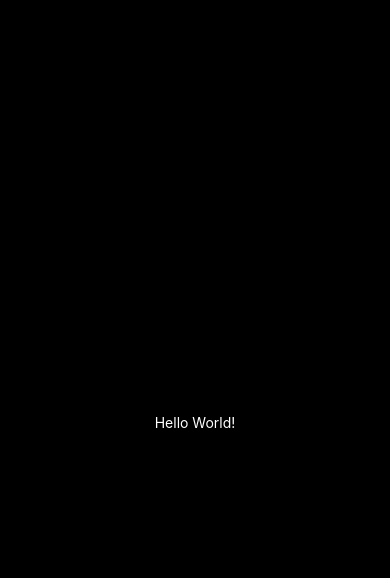
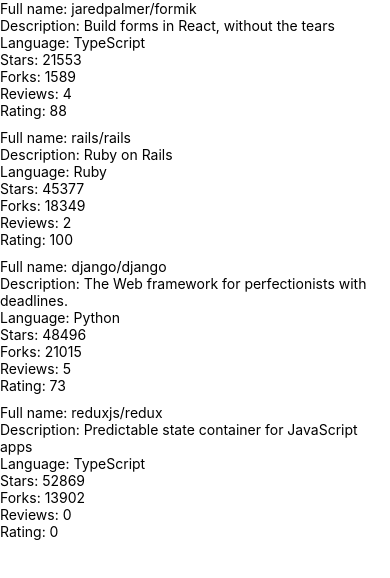
Before and after one commit to jaureguio/full-stack-open-2020-part10, a React Native app in the folder rate-repository-app/: screen / in a window 390 px wide. Shown: the top 578 px of the page. Built offline with nearby package versions, Linux system fonts and the light colour scheme.

Commit message:
feat: solution 10.3, create <RepositoryList /> basic implementation

```diff
--- a/rate-repository-app/App.tsx
+++ b/rate-repository-app/App.tsx
@@ -1,24 +1,8 @@
-import { StatusBar } from 'expo-status-bar';
 import React from 'react';
-import { StyleSheet, Text, View } from 'react-native';
+
+import { Main } from './src/components/Main';
 
 export default function App(): React.ReactElement {
-  return (
-    <View style={styles.container}>
-      <Text style={styles.text}>Hello World!</Text>
-      <StatusBar style="auto" />
-    </View>
-  );
+  console.log('Loggin from APP');
+  return <Main />;
 }
-
-const styles = StyleSheet.create({
-  container: {
-    flex: 1,
-    backgroundColor: '#000',
-    alignItems: 'center',
-    justifyContent: 'center',
-  },
-  text: {
-    color: '#fff',
-  }
-});
--- /dev/null
+++ b/rate-repository-app/src/components/Main.tsx
@@ -0,0 +1,22 @@
+import React from 'react';
+import Constants from 'expo-constants';
+import { StyleSheet, View } from 'react-native';
+
+import RepositoryList from './RepositoryList';
+
+const styles = StyleSheet.create({
+  container: {
+    marginTop: Constants.statusBarHeight,
+    flexGrow: 1,
+    flexShrink: 1,
+  }
+});
+
+export function Main(): React.ReactElement {
+  console.log('LOGGIN FROM MAIN');
+  return (
+    <View style={styles.container}>
+      <RepositoryList />
+    </View>
+  );
+}
--- /dev/null
+++ b/rate-repository-app/src/components/RepositoryItem.tsx
@@ -0,0 +1,18 @@
+import React from 'react';
+import { View, Text } from 'react-native';
+
+import { RepositoryItemProps } from "../types";
+
+const RepositoryItem: React.FC<RepositoryItemProps> = ({ repo }) => (
+  <View>
+    <Text>Full name: {repo.fullName}</Text>
+    <Text>Description: {repo.description}</Text>
+    <Text>Language: {repo.language}</Text>
+    <Text>Stars: {repo.stargazersCount}</Text>
+    <Text>Forks: {repo.forksCount}</Text>
+    <Text>Reviews: {repo.reviewCount}</Text>
+    <Text>Rating: {repo.ratingAverage}</Text>
+  </View>
+);
+
+export default RepositoryItem;
--- /dev/null
+++ b/rate-repository-app/src/components/RepositoryList.tsx
@@ -0,0 +1,72 @@
+import React from 'react';
+import { FlatList, View, StyleSheet } from 'react-native';
+
+import { Repository } from '../types';
+
+import RepositoryItem from './RepositoryItem';
+
+const styles = StyleSheet.create({
+  separator: {
+    height: 10,
+  }
+});
+
+const repositories: Repository[] = [
+  {
+    id: 'jaredpalmet.formik',
+    fullName: 'jaredpalmer/formik',
+    description: 'Build forms in React, without the tears',
+    language: 'TypeScript',
+    forksCount: 1589,
+    stargazersCount: 21553,
+    ratingAverage: 88,
+    reviewCount: 4,
+    ownerAvatarUrl: 'https://avatars2.githubusercontent.com/u/4060187?v=4',
+  },
+  {
+    id: 'rails.rails',
+    fullName: 'rails/rails',
+    description: 'Ruby on Rails',
+    language: 'Ruby',
+    forksCount: 18349,
+    stargazersCount: 45377,
+    ratingAverage: 100,
+    reviewCount: 2,
+    ownerAvatarUrl: 'https://avatars1.githubusercontent.com/u/4223?v=4',
+  },
+  {
+    id: 'django.django',
+    fullName: 'django/django',
+    description: 'The Web framework for perfectionists with deadlines.',
+    language: 'Python',
+    forksCount: 21015,
+    stargazersCount: 48496,
+    ratingAverage: 73,
+    reviewCount: 5,
+    ownerAvatarUrl: 'https://avatars2.githubusercontent.com/u/27804?v=4',
+  },
+  {
+    id: 'reduxjs.redux',
+    fullName: 'reduxjs/redux',
+    description: 'Predictable state container for JavaScript apps',
+    language: 'TypeScript',
+    forksCount: 13902,
+    stargazersCount: 52869,
+    ratingAverage: 0,
+    reviewCount: 0,
+    ownerAvatarUrl: 'https://avatars3.githubusercontent.com/u/13142323?v=4',
+  },
+];
+
+const ItemSeparator = () => <View style={styles.separator} />;
+
+const RepositoryList: React.FC = () => (
+  <FlatList
+    data={repositories}
+    ItemSeparatorComponent={ItemSeparator}
+    renderItem={({ item }) => <RepositoryItem repo={item} />}
+  />
+);
+
+
+export default RepositoryList;
--- /dev/null
+++ b/rate-repository-app/src/types/index.ts
@@ -0,0 +1,15 @@
+export interface Repository {
+  id: string;
+  fullName: string;
+  description: string;
+  language: string;
+  forksCount: number;
+  stargazersCount: number;
+  ratingAverage: number;
+  reviewCount: number;
+  ownerAvatarUrl: string;
+}
+
+export interface RepositoryItemProps {
+  repo: Repository;
+}
```
